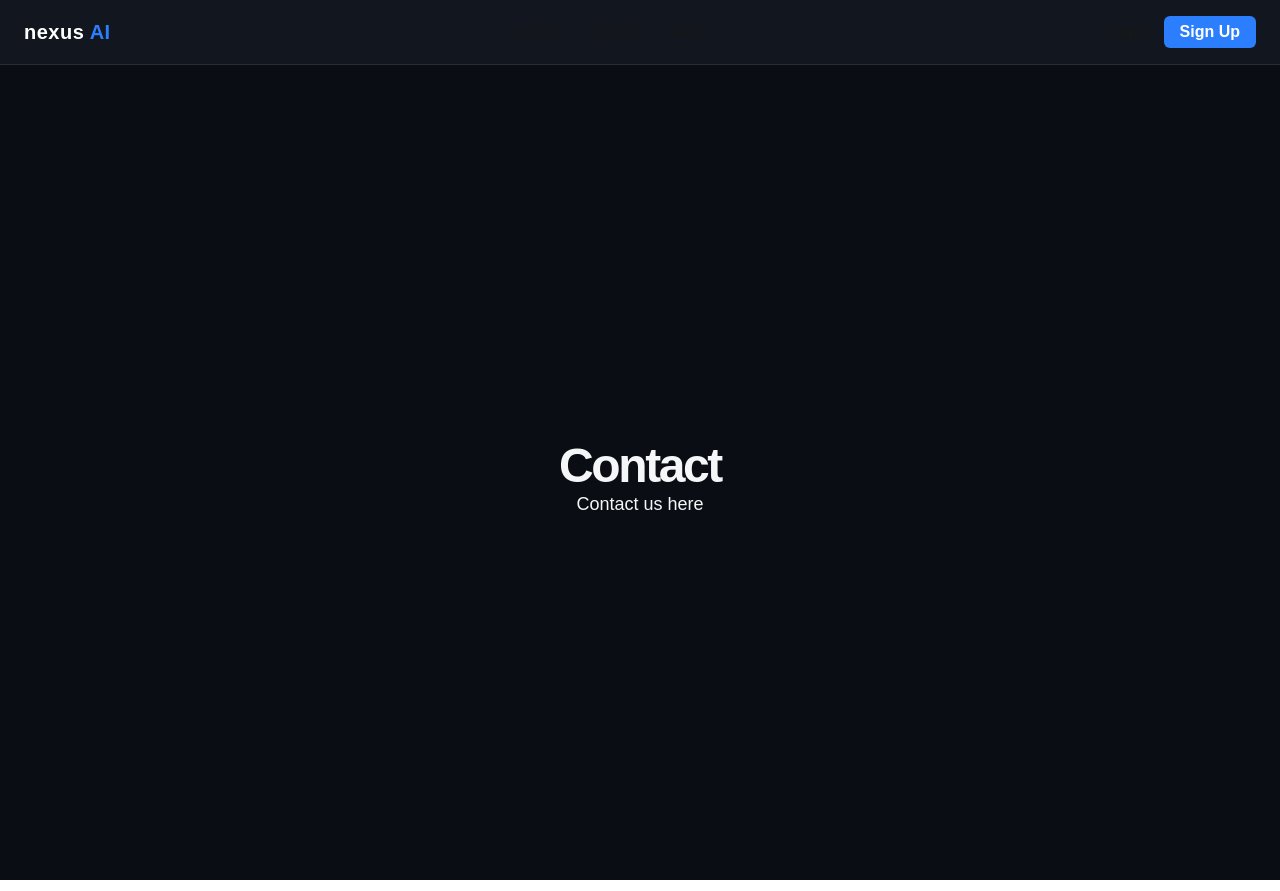
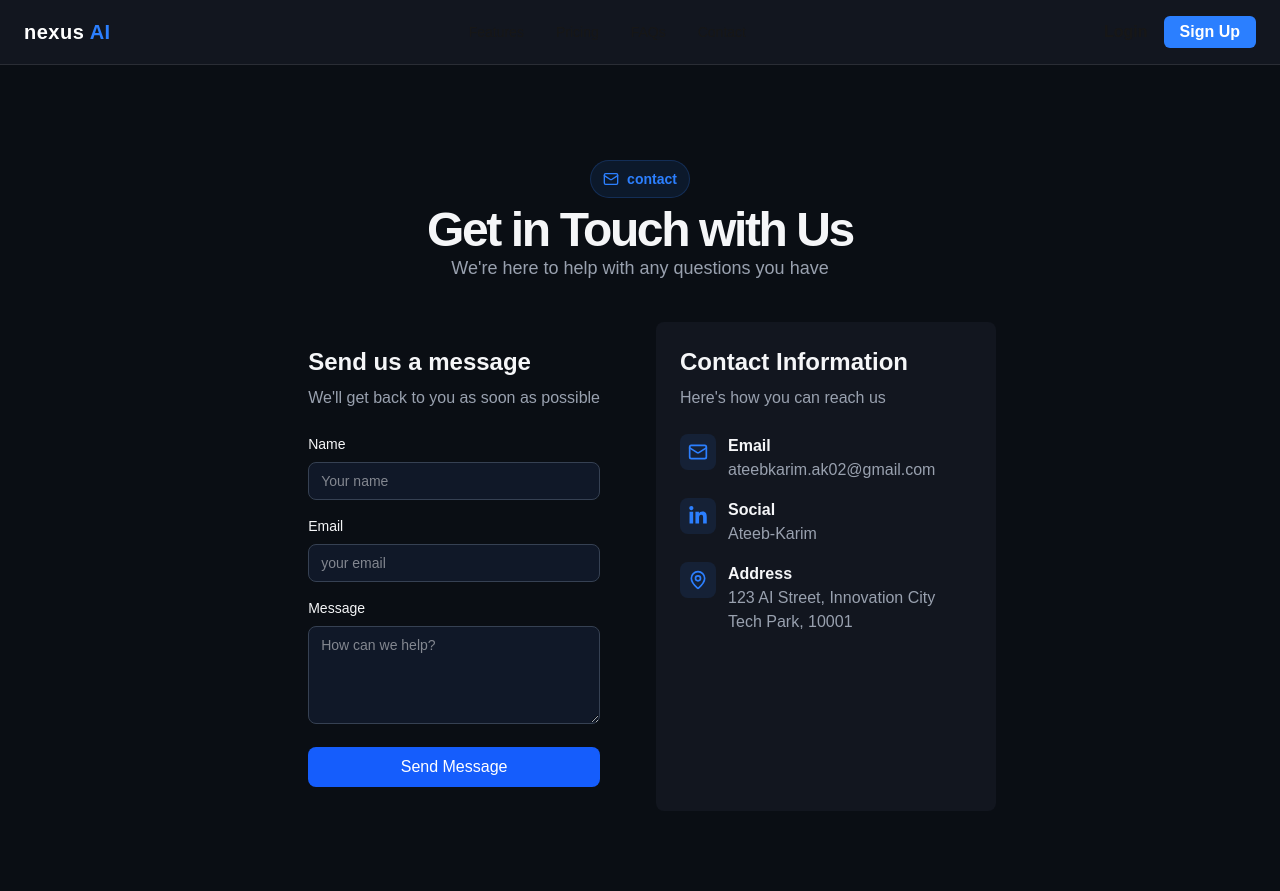
Before and after one commit to Ateeb-Karim/ai-saas-app, a Next.js app: page /contact in a window 1280 px wide. Built offline with nearby package versions, Linux system fonts and the light colour scheme.

Commit message:
landing page done

```diff
--- /dev/null
+++ b/app/(marketing)/_components/contactform.tsx
@@ -0,0 +1,101 @@
+"use client";
+
+import { JSX, useState } from "react";
+import toast from "react-hot-toast";
+
+type FormData = {
+  name: string;
+  email: string;
+  message: string;
+};
+
+export default function ContactForm(): JSX.Element {
+  const [formData, setFormData] = useState<FormData>({
+    name: "",
+    email: "",
+    message: "",
+  });
+
+  const handleChange = (
+    e: React.ChangeEvent<HTMLInputElement | HTMLTextAreaElement>,
+  ) => {
+    const { name, value } = e.target;
+    setFormData((prev) => ({ ...prev, [name]: value }));
+  };
+
+  const handleSubmit = (e: React.FormEvent<HTMLFormElement>) => {
+    e.preventDefault();
+
+    toast("Message sent successfully", {
+      icon: "✅",
+      style: {
+        borderRadius: "10px",
+        background: "#333",
+        color: "#fff",
+      },
+      position: "top-center",
+      duration: 3000,
+    });
+
+    setFormData({ name: "", email: "", message: "" });
+  };
+
+  return (
+    <form onSubmit={handleSubmit} className="space-y-4">
+      <div>
+        <label htmlFor="name" className="block text-sm mb-2">
+          Name
+        </label>
+        <input
+          id="name"
+          name="name"
+          type="text"
+          placeholder="Your name"
+          required
+          className="w-full rounded-lg px-3 py-2 text-sm bg-gray-900 border border-gray-700"
+          value={formData.name}
+          onChange={handleChange}
+        />
+      </div>
+
+      <div>
+        <label htmlFor="email" className="block text-sm mb-2">
+          Email
+        </label>
+        <input
+          id="email"
+          name="email"
+          type="email"
+          placeholder="your email"
+          required
+          className="w-full rounded-lg px-3 py-2 text-sm bg-gray-900 border border-gray-700"
+          value={formData.email}
+          onChange={handleChange}
+        />
+      </div>
+
+      <div>
+        <label htmlFor="message" className="block text-sm mb-2">
+          Message
+        </label>
+        <textarea
+          id="message"
+          name="message"
+          rows={4}
+          placeholder="How can we help?"
+          required
+          className="w-full rounded-lg px-3 py-2 text-sm bg-gray-900 border border-gray-700"
+          value={formData.message}
+          onChange={handleChange}
+        />
+      </div>
+
+      <button
+        type="submit"
+        className="w-full rounded-lg px-4 py-2 bg-blue-600 hover:bg-blue-700 text-white hover:scale-105 transition-all duration-200 cursor-pointer"
+      >
+        Send Message
+      </button>
+    </form>
+  );
+}
--- a/app/(marketing)/_components/navbar.tsx
+++ b/app/(marketing)/_components/navbar.tsx
@@ -12,6 +12,7 @@ export default function Navbar(): JSX.Element {
     { name: "Features", href: "/#features" },
     { name: "Pricing", href: "/#pricing" },
     { name: "FAQs", href: "/#faqs" },
+    { name: "Contact", href: "/#contact" },
   ];
 
   return (
--- a/app/(marketing)/contact/page.tsx
+++ b/app/(marketing)/contact/page.tsx
@@ -1,13 +1,98 @@
+import { Mail, MapPin } from "lucide-react";
+import ContactForm from "../_components/contactform";
+import { FaLinkedinIn } from "react-icons/fa";
+import Link from "next/link";
+
 export default function ContactPage() {
   return (
     <div
       id="contact"
-      className="flex flex-col justify-center items-center min-h-screen"
+      className="flex flex-col justify-center items-center gap-10 px-4 py-16 sm:px-10 sm:py-20 lg:px-20"
     >
-      <h1 className="text-3xl sm:text-4xl md:text-5xl font-bold tracking-tighter">
-        Contact
-      </h1>
-      <p className="text-base sm:text-lg">Contact us here</p>
+      <div className="flex flex-col items-center gap-2">
+        <div className="flex items-center gap-2 rounded-full p-2 px-3 bg-blue-500/10 border border-blue-500/20">
+          <Mail className="h-4 w-4 text-blue-500" />
+          <p className="text-sm font-semibold text-blue-500">contact</p>
+        </div>
+        <div>
+          <h1 className="text-3xl sm:text-4xl md:text-5xl font-bold tracking-tighter text-center">
+            Get in Touch with Us
+          </h1>
+          <p className="text-base sm:text-lg text-gray-400 text-center">
+            We&apos;re here to help with any questions you have
+          </p>
+        </div>
+      </div>
+
+      <div className="w-full max-w-4xl mx-auto grid grid-cols-1 lg:grid-cols-2 gap-8">
+        <div className="flex flex-col gap-6 p-6">
+          <div>
+            <h2 className="text-2xl font-bold">Send us a message</h2>
+            <p className="text-gray-400 mt-2">
+              We&apos;ll get back to you as soon as possible
+            </p>
+          </div>
+          <ContactForm />
+        </div>
+
+        <div className="flex flex-col gap-6 p-6 bg-[#12161f] rounded-lg">
+          <div>
+            <h2 className="text-2xl font-bold">Contact Information</h2>
+            <p className="text-gray-400 mt-2">
+              Here&apos;s how you can reach us
+            </p>
+          </div>
+
+          <div className="space-y-4">
+            <div className="flex items-start gap-3">
+              <div className="rounded-lg p-2 bg-blue-500/10">
+                <Mail className="h-5 w-5 text-blue-500" />
+              </div>
+              <div>
+                <p className="font-semibold">Email</p>
+                <Link
+                  href="mailto:ateebkarim.ak02@gmail.com"
+                  className="text-gray-400"
+                  target="_blank"
+                  rel="noopener noreferrer"
+                >
+                  ateebkarim.ak02@gmail.com
+                </Link>
+              </div>
+            </div>
+
+            <div className="flex items-start gap-3">
+              <div className="rounded-lg p-2 bg-blue-500/10">
+                <FaLinkedinIn className="h-5 w-5 text-blue-500" />
+              </div>
+              <div>
+                <p className="font-semibold">Social</p>
+                <Link
+                  href="https://www.linkedin.com/in/ateeb-karim/"
+                  className="text-gray-400"
+                  target="_blank"
+                  rel="noopener noreferrer"
+                >
+                  Ateeb-Karim
+                </Link>
+              </div>
+            </div>
+
+            <div className="flex items-start gap-3">
+              <div className="rounded-lg p-2 bg-blue-500/10">
+                <MapPin className="h-5 w-5 text-blue-500" />
+              </div>
+              <div>
+                <p className="font-semibold">Address</p>
+                <p className="text-gray-400">
+                  123 AI Street, Innovation City <br />
+                  Tech Park, 10001
+                </p>
+              </div>
+            </div>
+          </div>
+        </div>
+      </div>
     </div>
   );
 }
--- a/app/(marketing)/layout.tsx
+++ b/app/(marketing)/layout.tsx
@@ -1,3 +1,4 @@
+import { Toaster } from "react-hot-toast";
 import Navbar from "./_components/navbar";
 
 export default function MarketingLayout({
@@ -12,6 +13,22 @@ export default function MarketingLayout({
       </header>
       <main className="min-h-screen w-full bg-[#0a0e14] text-[#f5f6f8] pt-20 flex flex-col items-center justify-center">
         {children}
+        <Toaster
+          position="top-center"
+          toastOptions={{
+            style: {
+              borderRadius: "10px",
+              background: "#333",
+              color: "#fff",
+            },
+            success: {
+              icon: "✅",
+            },
+            error: {
+              icon: "❌",
+            },
+          }}
+        />
       </main>
     </>
   );
--- a/package.json
+++ b/package.json
@@ -12,7 +12,9 @@
     "lucide-react": "^1.33.0",
     "next": "16.3.2",
     "react": "19.2.8",
-    "react-dom": "19.2.8"
+    "react-dom": "19.2.8",
+    "react-hot-toast": "^2.6.0",
+    "react-icons": "^5.7.0"
   },
   "devDependencies": {
     "@tailwindcss/postcss": "^4",
```
Also changed, not shown: 1 other file (tests, documents, lock files or other folders).
